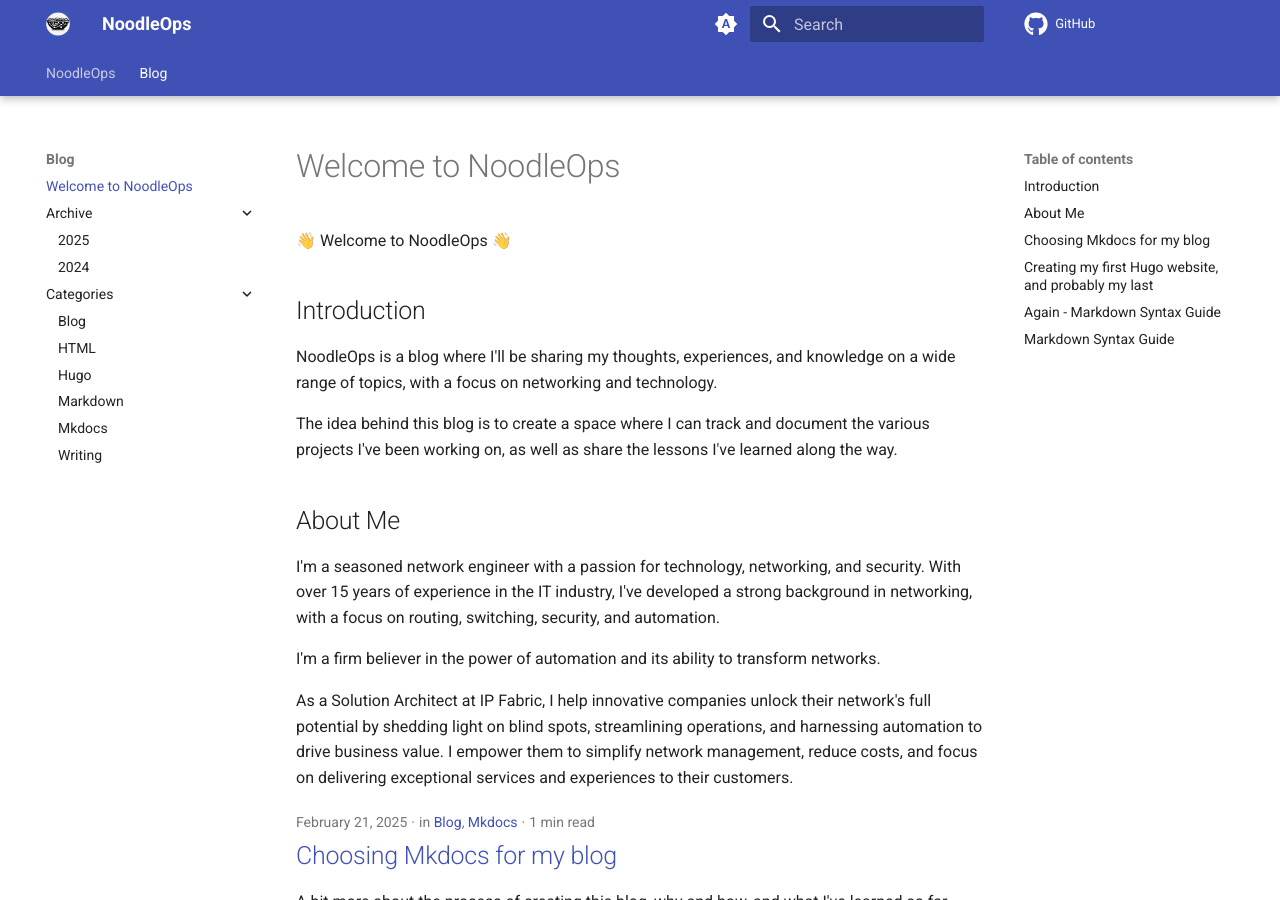
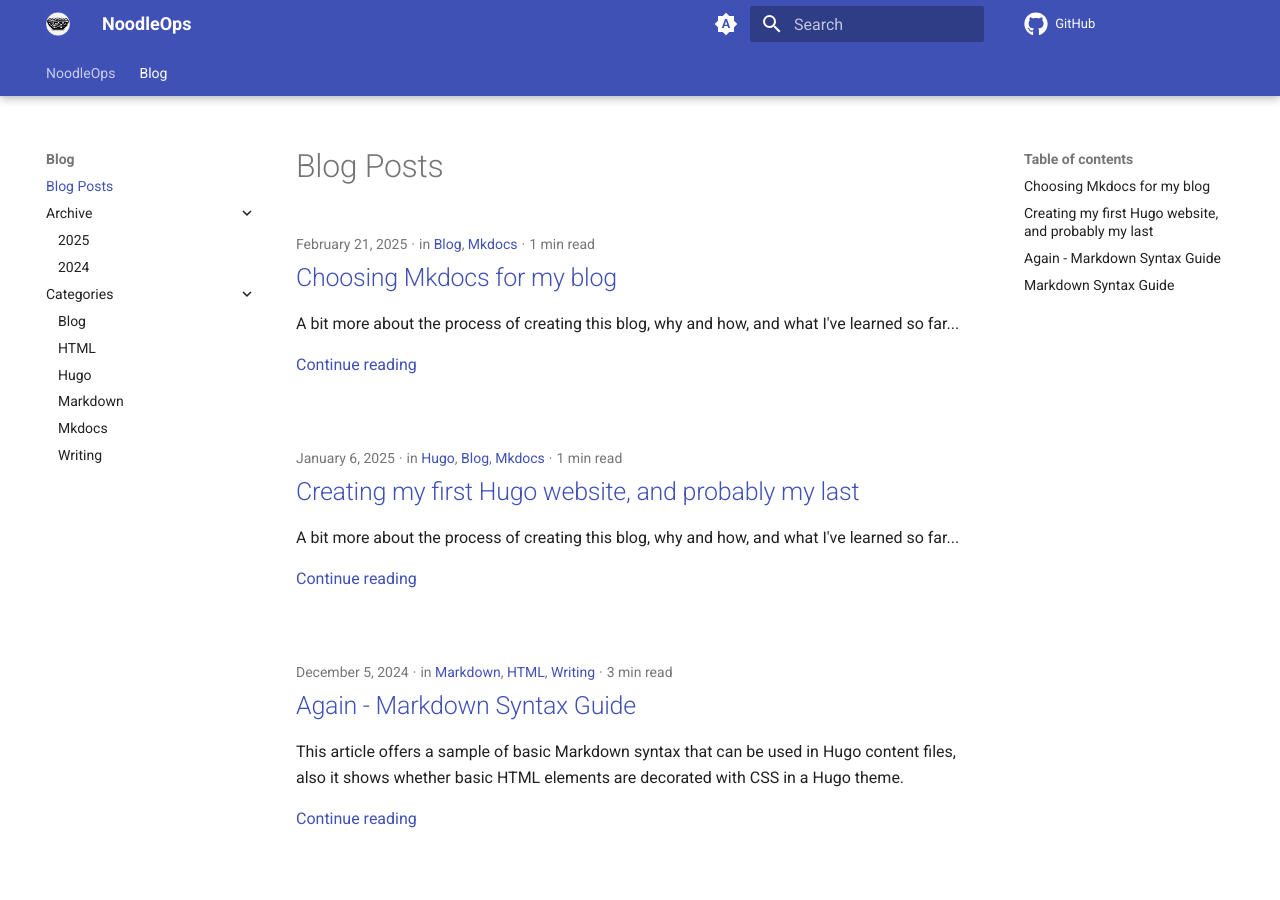
Before and after one commit to sdargoeuves/noodleops-mkdocs, an MkDocs documentation site: the page built from docs/blog/index.md, in a window 1280 px wide and 900 px high. Built offline with MkDocs 1.6.1 and Material for MkDocs 9.7.7, drawn with Linux system fonts in a browser that asks for light colours; comment, search, counter and statistics services are not loaded.

Commit message:
remove text from blog index

```diff
--- a/docs/blog/index.md
+++ b/docs/blog/index.md
@@ -1,19 +1 @@
-# Welcome to NoodleOps
-
-👋 Welcome to NoodleOps 👋
-
-## Introduction
-
-NoodleOps is a blog where I'll be sharing my thoughts, experiences, and knowledge on a wide range of topics, with a focus on networking and technology.
-
-The idea behind this blog is to create a space where I can track and document the various projects I've been working on, as well as share the lessons I've learned along the way.
-
-## About Me
-
-I'm a seasoned network engineer with a passion for technology, networking, and security. With over 15 years of experience in the IT industry, I've developed a strong background in networking, with a focus on routing, switching, security, and automation.
-
-I'm a firm believer in the power of automation and its ability to transform networks.
-
-As a Solution Architect at IP Fabric, I help innovative companies unlock their network's full potential by shedding light on blind spots, streamlining operations, and harnessing automation to drive business value. I empower them to simplify network management, reduce costs, and focus on delivering exceptional services and experiences to their customers.
-
-<!-- ## Blog Posts -->
+# Blog Posts
```
